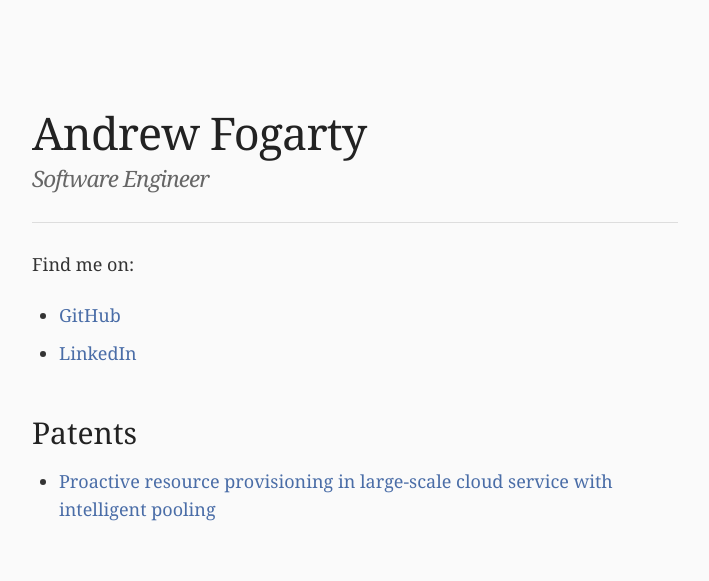
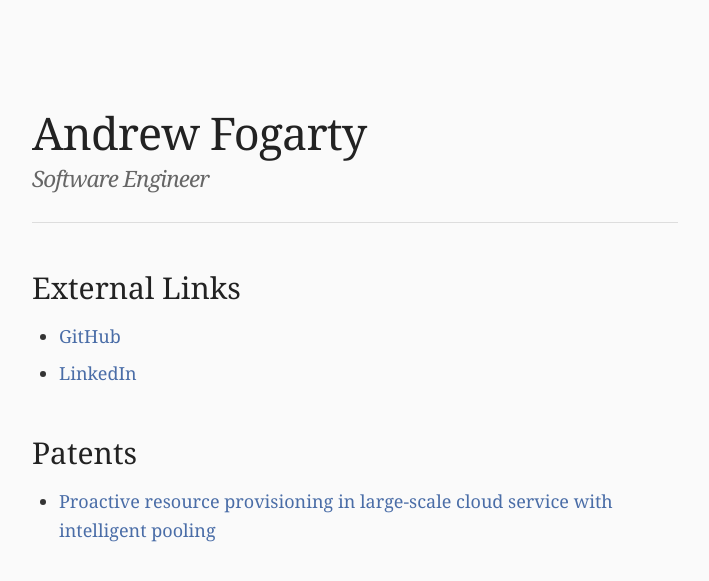
Before and after one commit to AFFogarty/affogarty.github.io, a Jekyll site: the page built from index.html, in a window 1280 px wide. Shown: the top 581 px of the page, without its empty margins (285-994 px from the left). Built offline with Jekyll 4.4.1, drawn with Linux system fonts in a browser that asks for light colours.

Commit message:
Convert to External Links H2 with Patents as separate H2
Co-authored-by: AFFogarty <2154530+AFFogarty@users.noreply.github.com>

```diff
--- a/index.html
+++ b/index.html
@@ -6,7 +6,7 @@ title: Andrew Fogarty - Software Engineer
     <div class="page-header">
         <h1>Andrew Fogarty <small>Software Engineer</small></h1>
     </div>
-    <p>Find me on:</p>
+    <h2>External Links</h2>
     <ul>
         <li><a href="https://github.com/AFFogarty">GitHub</a></li>
         <li><a href="https://ca.linkedin.com/in/andrewfogarty">LinkedIn</a></li>
```
